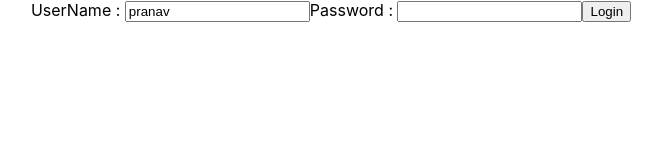
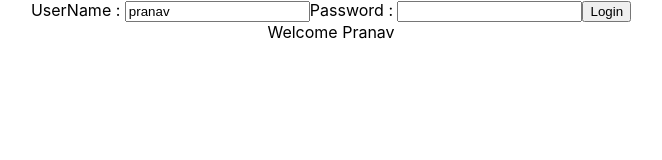
Before and after one commit to PBorasiya/TodoApp-ReactJS, a React (Create React App) app: page / in a window 1280 px wide. Shown: the top 160 px of the page, without its empty margins (309-971 px from the left). Built offline with nearby package versions, Linux system fonts and the light colour scheme.

Commit message:
Created a basic Welcome component to redirect user from login page after successful login

```diff
--- a/src/components/todo/TodoApp.jsx
+++ b/src/components/todo/TodoApp.jsx
@@ -5,10 +5,18 @@ class TodoApp extends Component{
         return (
             <div className="TodoApp">
                 <LoginComponent/>
+                <WelcomeComponent/>
             </div>
         )
     }
 }
+
+class WelcomeComponent  extends Component{
+    render(){
+        return <div>Welcome Pranav</div>
+    }
+}
+
 //test comments
 class LoginComponent extends Component{
 
```
